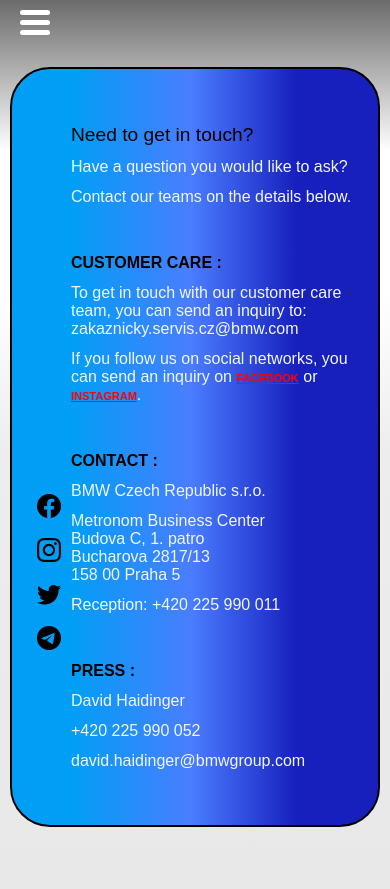
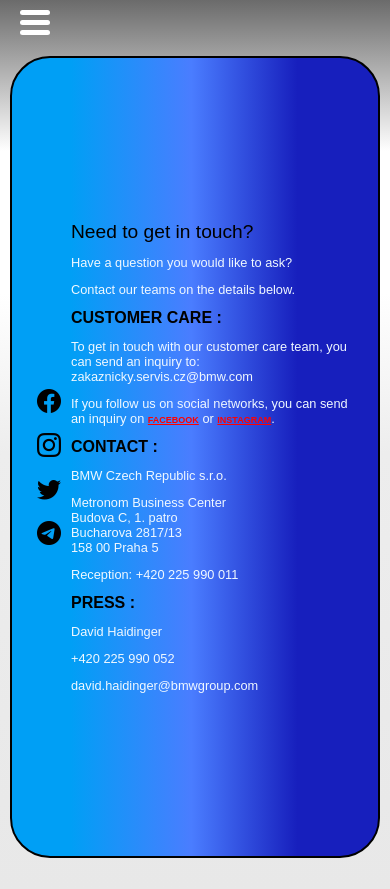
Before and after one commit to Tymysy/PVA_New, a plain HTML site: page contact.html in a window 390 px wide. Drawn offline with nearby package versions, Linux system fonts and the light colour scheme.

Commit message:
responsive

```diff
--- a/style/stylecontact.css
+++ b/style/stylecontact.css
@@ -12,8 +12,8 @@
 
 .container-img {
   margin-top: 30px;
-  width: 720px;
-  height: 820px;
+  width: 800px;
+  height: 600px;
   border: none;
   border-radius: 40px;
   margin-left: 50px;
@@ -41,7 +41,7 @@
   border: 2px solid black;
   background: linear-gradient(to right, rgba(0,159,245,1) 0%, rgba(0,159,245,1) 16%, rgba(74,125,255,1) 49%, rgba(60,99,237,1) 57%, rgba(23,31,189,1) 78%);
   width: 1080px;
-  height: 820px;
+  height: 600px;
   margin: 60px 60px 30px 60px;
   padding: 50px;
   transition: .5s;
@@ -60,7 +60,7 @@
   color: black;
 }
 .container-right-text p {
-  margin-top: 16px;
+  margin-top: 8px;
   font-size: 1.2rem;
   font-weight: 500;
   color: aliceblue;
@@ -73,7 +73,7 @@
 }
 
 .container-right-text .strong {
-  margin-top: 48px;
+  margin-top: 20px;
   font-weight: 700;
   color: black;
   font-variant:unset;
@@ -97,7 +97,3 @@
 .container-right-text i:hover {
   color: aliceblue;
 }
-
-#firsticon {
-  margin-top: 550px;
-}
--- a/stylemedia/responsive.css
+++ b/stylemedia/responsive.css
@@ -78,14 +78,15 @@
 
     .container-contact {
         justify-content: center;
+        margin: 0;
         height: 100vh;
         width: 100%;
     }
 
     .container-right-text {
-        width: 90%;
-        height: 90%;
-        margin: -40px 10px 0px 10px !important;
+        width: 95% !important;
+        height: 95% !important;
+        margin: -20px 10px 0px 10px !important;
         padding: 30px;
     }
 
@@ -100,13 +101,14 @@
       }
       .container-right-text p {
         margin-top: 12px;
-        font-size: 1rem;
+        font-size: .8rem;
         font-weight: 500;
         color: aliceblue;
       }
 
-      #firsticon {
-        margin-top: 250px;
+      .container-right-text .strong {
+        margin-top: 10px;
+        font-size: 1rem;
       }
 
       #btnDownCars {
```
